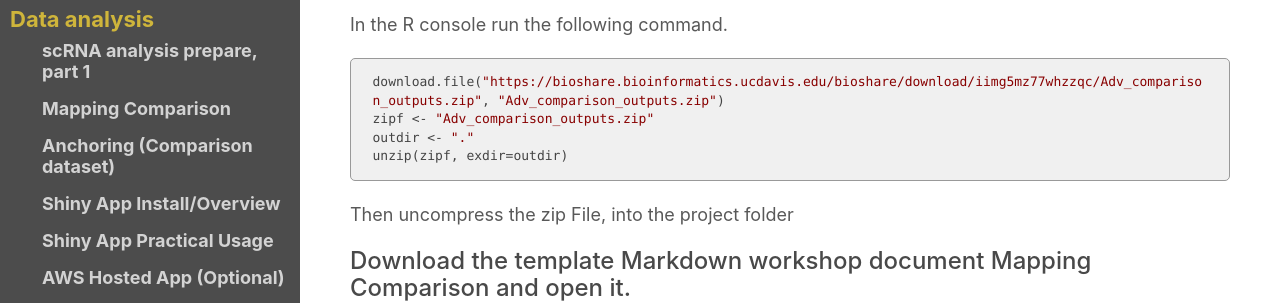
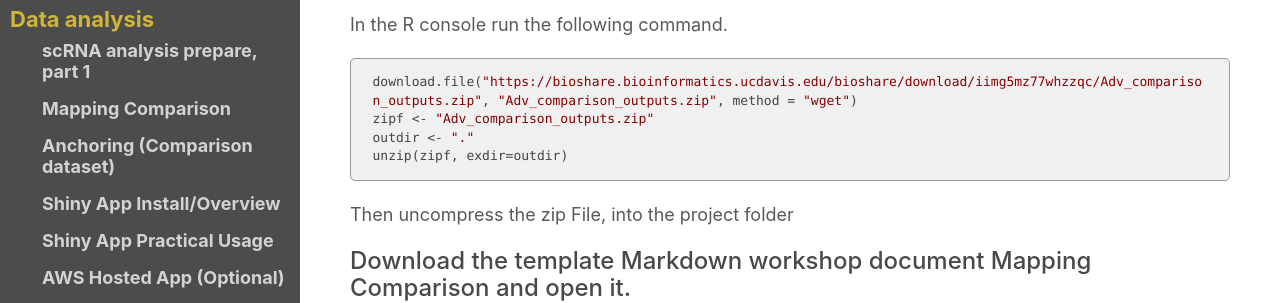
Before and after one commit to ucdavis-bioinformatics-training/2020-August-Advanced-scRNAseq, a Jekyll site: the page built from data_analysis/scrna_analysis_prepare.md, in a window 1280 px wide. Shown: the part 1353-1656 px from the top of the page. Built offline with Jekyll 4.4.1, drawn with Linux system fonts in a browser that asks for light colours; our own code applies the rules of GitHub Pages for plain Markdown files.

Commit message:
update fixed

````diff
--- a/data_analysis/scrna_analysis_prepare.md
+++ b/data_analysis/scrna_analysis_prepare.md
@@ -56,7 +56,7 @@
 
 In the R console run the following command.
 ```r
-download.file("https://bioshare.bioinformatics.ucdavis.edu/bioshare/download/iimg5mz77whzzqc/Adv_comparison_outputs.zip", "Adv_comparison_outputs.zip")
+download.file("https://bioshare.bioinformatics.ucdavis.edu/bioshare/download/iimg5mz77whzzqc/Adv_comparison_outputs.zip", "Adv_comparison_outputs.zip", method = "wget")
 zipf <- "Adv_comparison_outputs.zip"
 outdir <- "."
 unzip(zipf, exdir=outdir)
````
Also changed, not shown: data_analysis/scrna_analysis_prepare_fixed.md (+1 -1 lines).
